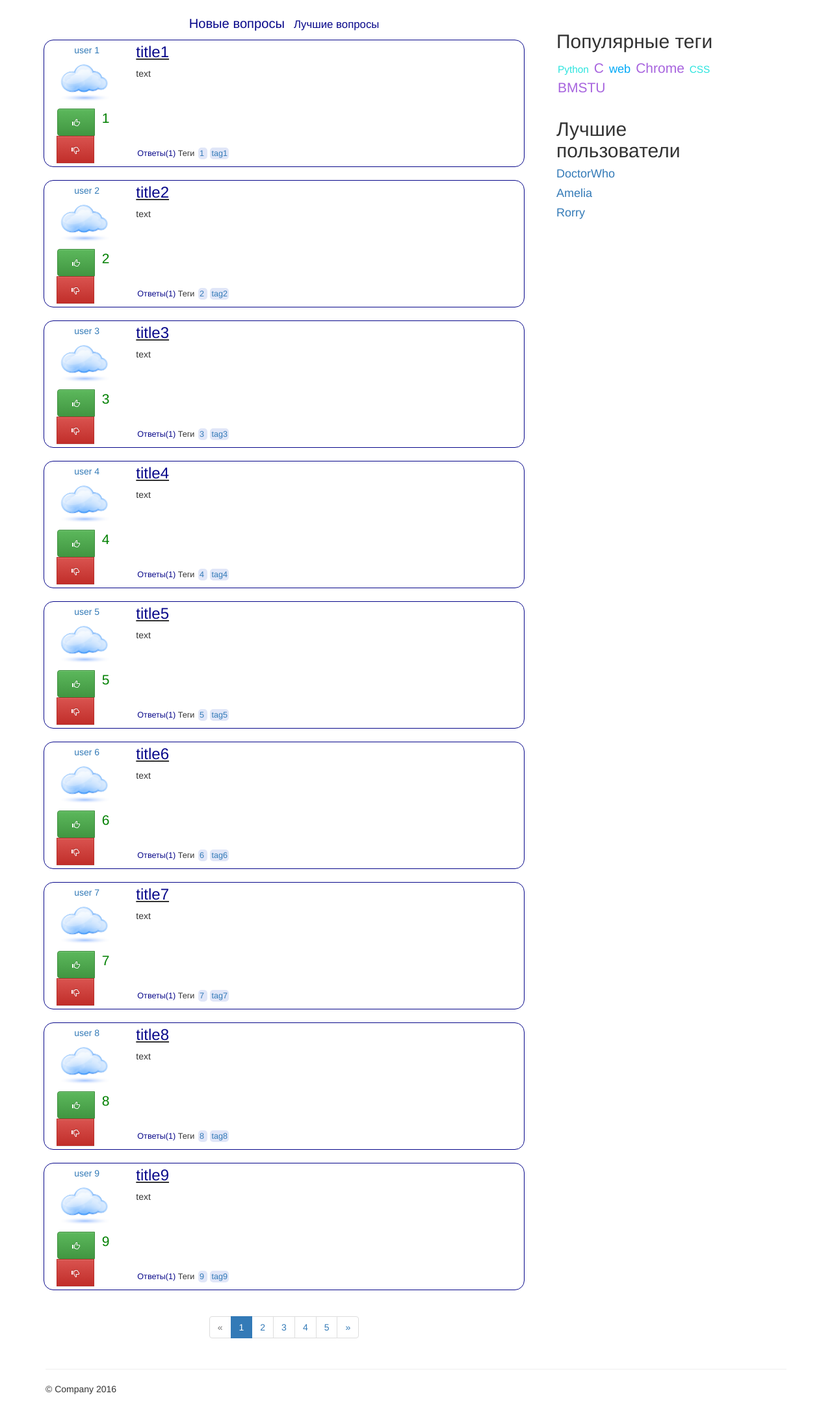
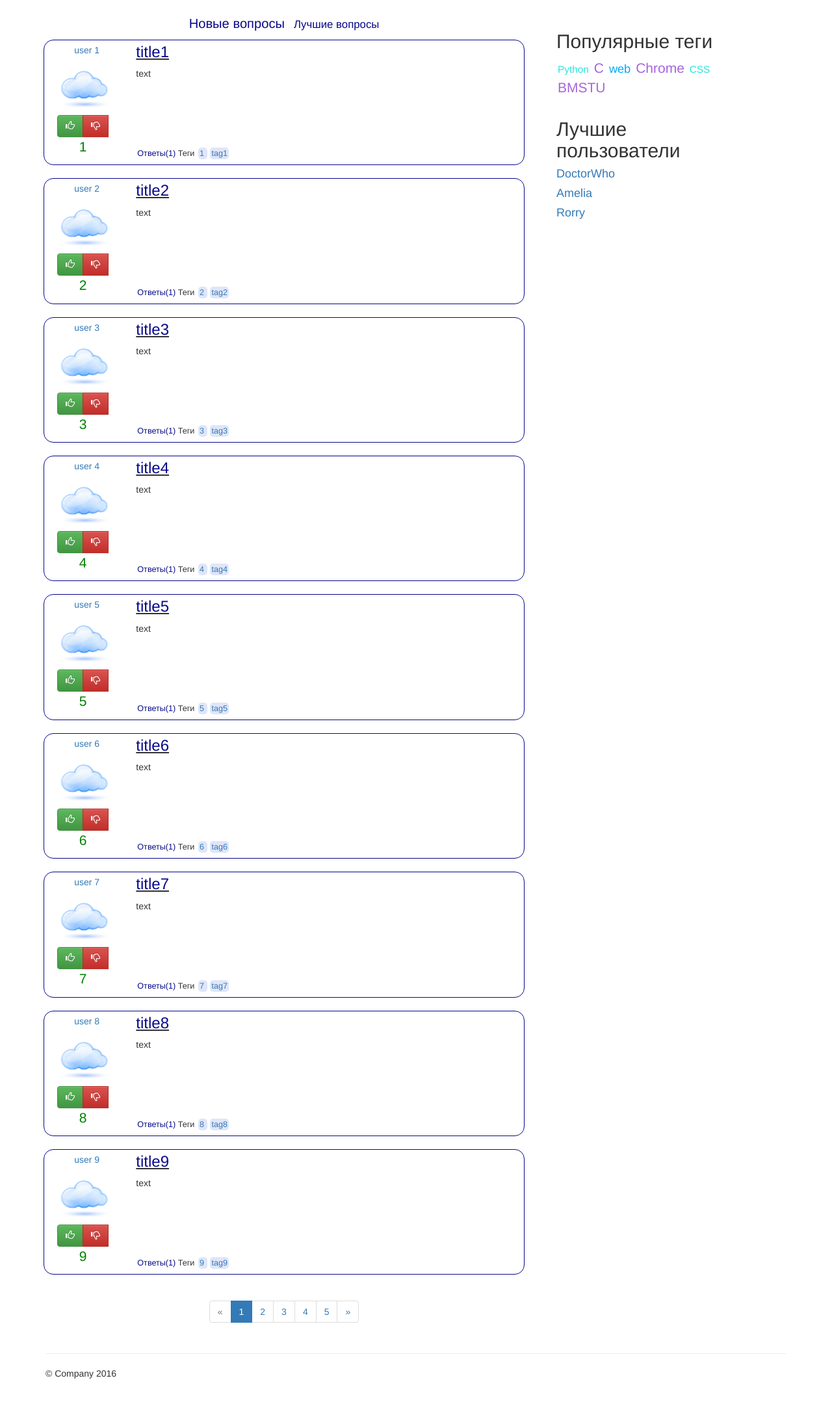
Before and after one commit to imabu/ask, a Django app: page / in a window 1280 px wide. Shown: the part 70-2227 px from the top of the page at 65% size. After the commit the page ends 2191 px from the top, so only its background shows below. Run offline with Django 3.2, Linux system fonts and the light colour scheme.

Commit message:
correcr htmls

```diff
--- a/templates/quest.html
+++ b/templates/quest.html
@@ -2,14 +2,14 @@
       <div>
        <div class="row" id="block-question" >
         <div class="col-md-2">
-         <div align="center"> <a href=#>{{quest.author}}</div>
+         <a href=#><p align="center"> {{quest.author}}</p>
           <p><img id="avatar"src="../../avatar.png" border="0", height="70",width="70"></p>
 	      <div class="btn-group" data-toggle="buttons" id="button-like">
             <button type="radio" class="btn btn-success" name="like" value="1">
-              <span class="glyphicon glyphicon-thumbs-up btn-sm" ></span>
+              <span class="glyphicon glyphicon-thumbs-up" ></span>
             </button>
             <button type="radio" class="btn btn-danger" name="dislike" value="1" >
-              <span class="glyphicon glyphicon-thumbs-down btn-sm" ></span>
+              <span class="glyphicon glyphicon-thumbs-down " ></span>
             </button>
             <div align="center" id="rating">{{quest.rating}}</div>
           </div>
```
